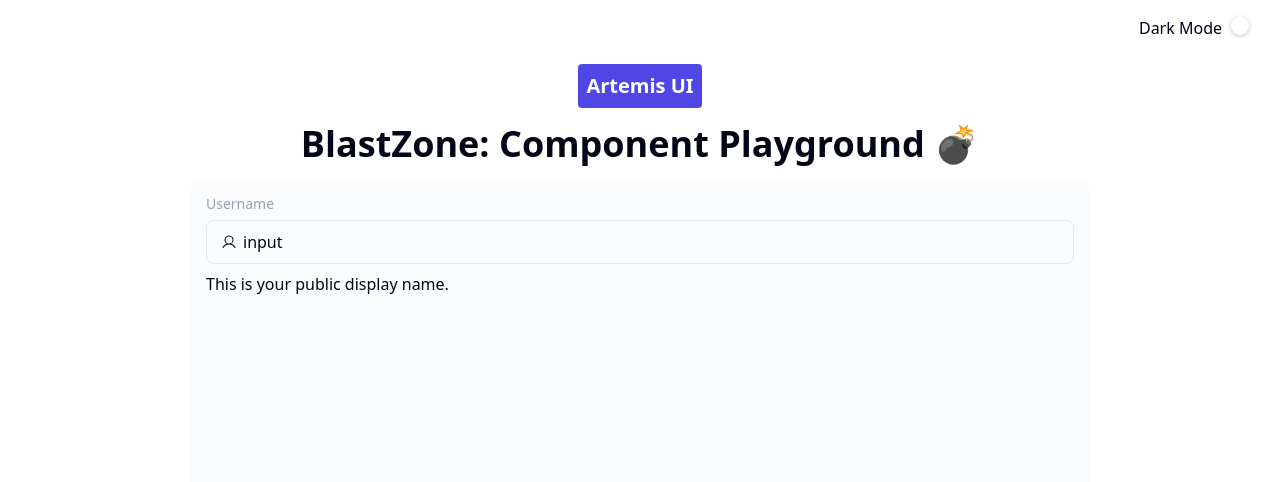
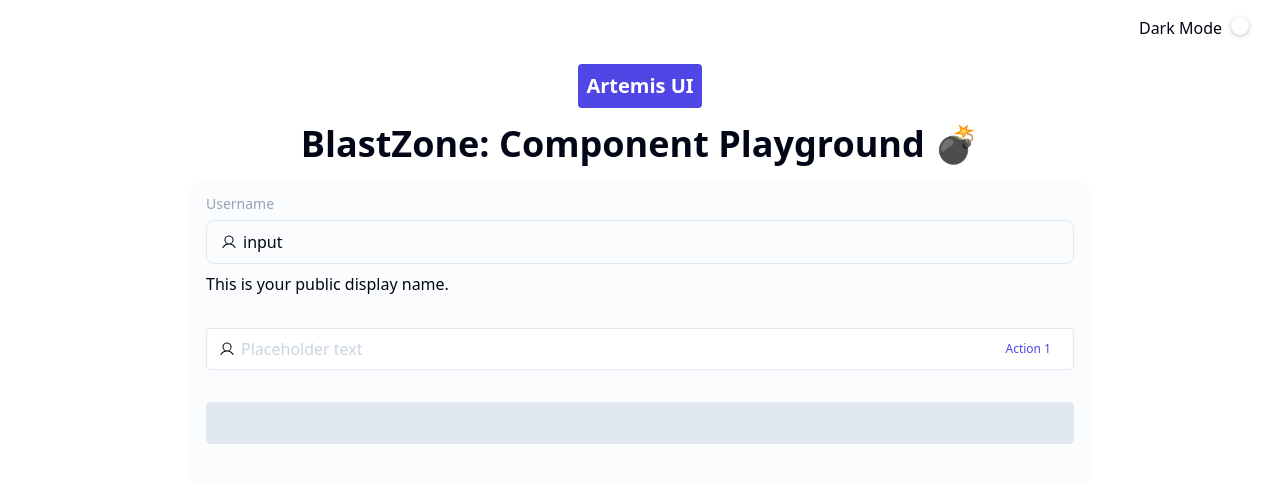
Before and after one commit to johnnyferreiradev/nemea-ui, a React (Vite) app: page / in a window 1280 px wide. Shown: the top 482 px of the page. Built offline with nearby package versions, Linux system fonts and the light colour scheme.

Commit message:
Creating input component structure

```diff
--- a/src/App.tsx
+++ b/src/App.tsx
@@ -6,7 +6,7 @@ import { User } from '@phosphor-icons/react';
 
 import { addDarkClassToHtml, removeDarkClassFromHtml } from './utils/darkmode';
 
-import { Switch, Form } from './lib';
+import { Switch, Form, Input, Button } from './lib';
 
 const formSchema = z.object({
   username: z.string().min(2, {
@@ -60,7 +60,7 @@ function App() {
             <Form.Root {...form}>
               <form
                 // onSubmit={form.handleSubmit(onSubmit)}
-                className="space-y-8"
+                className="space-y-8 mb-8"
               >
                 <Form.Field
                   control={form.control}
@@ -80,6 +80,18 @@ function App() {
                 />
               </form>
             </Form.Root>
+
+            <Input
+              placeholder="Placeholder text"
+              icon={<User />}
+              actions={
+                <Button.Root size="xs" theme="linkPrimary">
+                  <Button.Label>Action 1</Button.Label>
+                </Button.Root>
+              }
+              className="mb-8"
+            />
+            <Input disabled />
           </div>
         </div>
       </div>
--- /dev/null
+++ b/src/lib/components/Input/index.tsx
@@ -0,0 +1,46 @@
+import { forwardRef } from 'react';
+import { twMerge } from 'tailwind-merge';
+
+import { inputVariants, inputWrapperVatiants } from './variants';
+
+import { InputProps } from './types';
+
+const Input = forwardRef<HTMLInputElement, InputProps>(
+  (
+    {
+      className,
+      type,
+      size = 'md',
+      theme = 'white',
+      disabled,
+      icon,
+      actions,
+      ...props
+    },
+    ref,
+  ) => {
+    return (
+      <div
+        className={twMerge(
+          inputWrapperVatiants({ size, theme }),
+          disabled ? 'is-disabled' : '',
+          className,
+        )}
+      >
+        <span>{icon}</span>
+        <input
+          type={type}
+          className={twMerge(inputVariants({ size, theme }))}
+          disabled={disabled}
+          ref={ref}
+          {...props}
+        />
+        {actions}
+      </div>
+    );
+  },
+);
+
+Input.displayName = 'Input';
+
+export default Input;
--- /dev/null
+++ b/src/lib/components/Input/types.ts
@@ -0,0 +1,22 @@
+enum InputThemes {
+  white = 'white',
+  gray = 'gray',
+  noBorder = 'noBorder',
+  shadow = 'shadow',
+  dark = 'dark',
+}
+
+enum InputSizes {
+  sm = 'sm',
+  md = 'md',
+  lg = 'lg',
+  xl = 'xl',
+}
+
+export interface InputProps
+  extends Omit<React.InputHTMLAttributes<HTMLInputElement>, 'size'> {
+  theme?: keyof typeof InputThemes;
+  size?: keyof typeof InputSizes;
+  icon?: React.ReactNode;
+  actions?: React.ReactNode;
+}
--- /dev/null
+++ b/src/lib/components/Input/variants.ts
@@ -0,0 +1,72 @@
+import { tv } from 'tailwind-variants';
+
+export const inputWrapperVatiants = tv({
+  base: [
+    'am-input-wrapper flex items-center rounded border',
+    '[&:has([aria-invalid="true"])]:border-failure-400',
+  ],
+  variants: {
+    theme: {
+      white: [
+        'bg-light border-grayscale-200 focus-within:border-primary-600',
+        'dark:bg-grayscale-950 dark:border-grayscale-700 dark:focus-within:border-primary-500',
+        '[&.is-disabled]:bg-grayscale-200 [&.is-disabled]:border-grayscale-200',
+        'dark:[&.is-disabled]:bg-grayscale-300 dark:[&.is-disabled]:border-grayscale-300',
+      ],
+      gray: [
+        'bg-grayscale-200 border-grayscale-200 focus-within:border-grayscale-200',
+        'dark:bg-[var(--grayscale-400)] dark:border-[var(--grayscale-400)]',
+        '[&.is-disabled]:bg-grayscale-200 [&.is-disabled]:border-grayscale-200',
+        'dark:[&.is-disabled]:bg-grayscale-300 dark:[&.is-disabled]:border-grayscale-300',
+      ],
+      noBorder: [
+        'bg-light border-light focus-within:border-light',
+        'dark:bg-grayscale-900 dark:border-grayscale-900 dark:focus-within:border-grayscale-900',
+        '[&.is-disabled]:bg-grayscale-200 [&.is-disabled]:border-grayscale-200',
+        'dark:[&.is-disabled]:bg-grayscale-300 dark:[&.is-disabled]:border-grayscale-300',
+      ],
+      shadow: [
+        'bg-light border-light focus-within:border-primary-600',
+        'shadow-lg shadow-grayscale-200 dark:shadow-[var(--grayscale-400)]',
+        'dark:bg-grayscale-900 dark:border-grayscale-900 dark:focus-within:border-grayscale-900',
+        '[&.is-disabled]:bg-grayscale-200 [&.is-disabled]:border-grayscale-200 [&.is-disabled]:shadow-none',
+        'dark:[&.is-disabled]:bg-grayscale-300 dark:[&.is-disabled]:border-grayscale-300 dark:[&.is-disabled]:shadow-none',
+      ],
+      dark: [
+        'bg-grayscale-900 border-grayscale-900 focus-within:border-primary-600',
+        '[&.is-disabled]:bg-grayscale-300 [&.is-disabled]:border-grayscale-300',
+        'dark:bg-light dark:border-light',
+        'dark:[&.is-disabled]:bg-grayscale-200 dark:[&.is-disabled]:border-grayscale-200',
+      ],
+    },
+    size: {
+      sm: 'p-1',
+      md: 'px-3 py-2',
+      lg: 'px-4 py-3',
+      xl: 'px-5 py-4',
+    },
+  },
+});
+
+export const inputVariants = tv({
+  base: [
+    'am-input py-0 outline-none mx-1.5 w-full bg-transparent font-medium',
+    'placeholder-grayscale-300 dark:placeholder-grayscale-500',
+    'resize-none default-scroll font-normal rounded-none',
+  ],
+  variants: {
+    theme: {
+      white: ['text-dark dark:text-light'],
+      gray: ['text-dark dark:text-light'],
+      noBorder: ['text-dark dark:text-light'],
+      shadow: ['text-dark dark:text-light'],
+      dark: ['text-light dark:text-dark'],
+    },
+    size: {
+      sm: 'text-sm',
+      md: 'text-base',
+      lg: 'text-lg',
+      xl: 'text-lg',
+    },
+  },
+});
--- a/src/lib/index.ts
+++ b/src/lib/index.ts
@@ -72,3 +72,6 @@ export { UploadArea };
 
 import Text from './components/Text';
 export { Text };
+
+import Input from './components/Input';
+export { Input };
```
Also changed, not shown: 1 other file (tests, documents, lock files or other folders).
